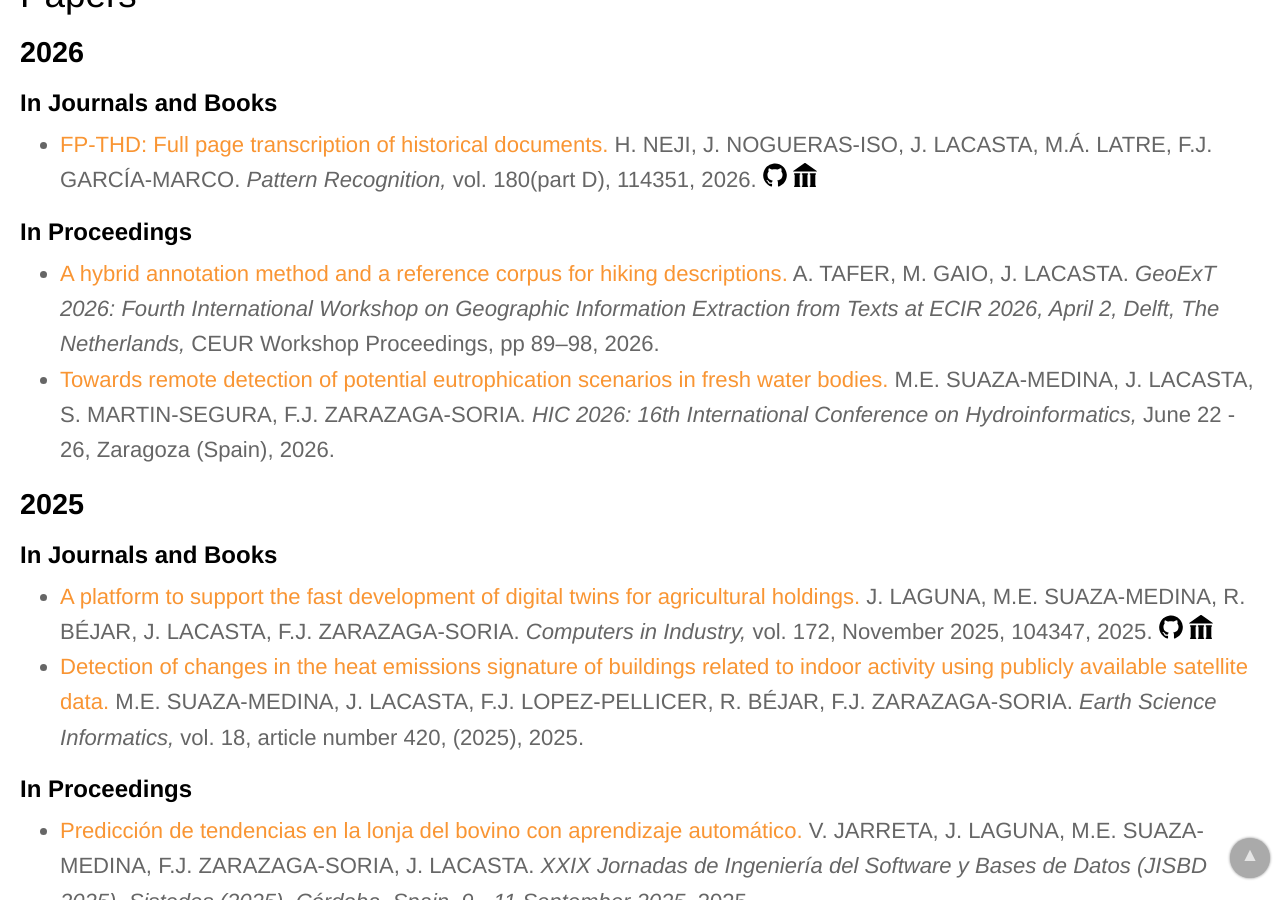
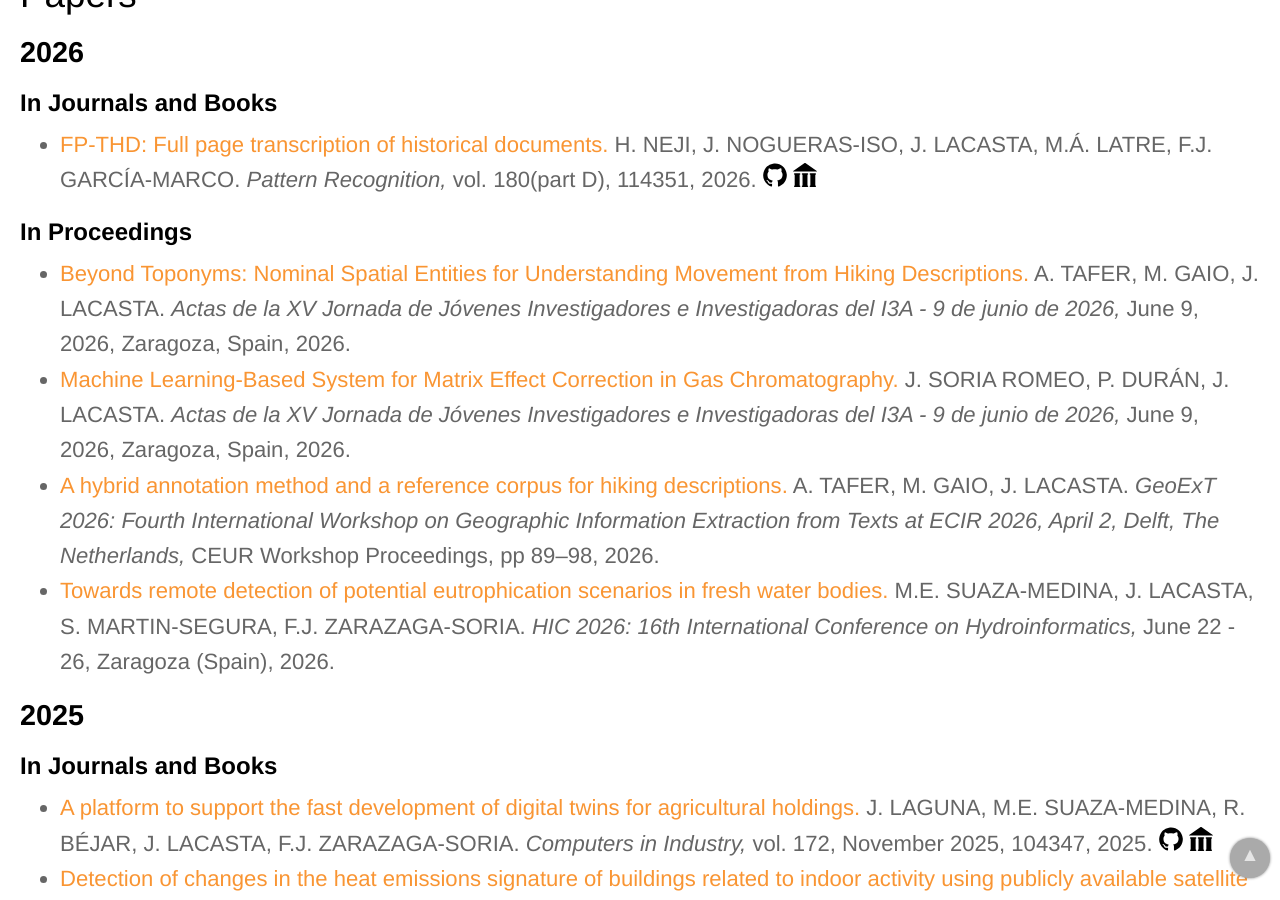
Before and after one commit to IAAA-Lab/IAAA-Lab.github.io, a Jekyll site: the page built from _staff/jlacasta.md, in a window 1280 px wide and 900 px high, scrolled down 907 px. Built offline with Jekyll 4.4.1, drawn with Linux system fonts in a browser that asks for light colours.

Commit message:
Update `papers.yml` with JJI-I3A 2026

```diff
--- a/_data/papers.yml
+++ b/_data/papers.yml
@@ -46,6 +46,30 @@
   year: 2026
   doi: 10.1016/j.eswa.2025.129822
   alt_pdf_url: https://zaguan.unizar.es/record/163973/files/texto_completo.pdf
+# -------------------
+- title: "Desafíos técnicos del uso de LLM on-device en el sector agrícola"
+  authors: F. JAVIER GONZÁLEZ-ONTAÑÓN, S. MARTIN-SEGURA, M.Á. LATRE, F.J. ZARAZAGA-SORIA
+  publication_conference: "Actas de la XV Jornada de Jóvenes Investigadores e Investigadoras del I3A - 9 de junio de 2026"
+  publication_detail: "June 9, 2026, Zaragoza, Spain"
+  year: 2026
+  doi: 10.26754/jji-i3a.202613282
+  url: https://papiro.unizar.es/ojs/index.php/jji3a/es/article/view/13282
+# -------------------
+- title: "Beyond Toponyms: Nominal Spatial Entities for Understanding Movement from Hiking Descriptions"
+  authors: A. TAFER, M. GAIO, J. LACASTA
+  publication_conference: "Actas de la XV Jornada de Jóvenes Investigadores e Investigadoras del I3A - 9 de junio de 2026"
+  publication_detail: "June 9, 2026, Zaragoza, Spain"
+  year: 2026
+  doi: 10.26754/jji-i3a.202613297
+  url: https://papiro.unizar.es/ojs/index.php/jji3a/es/article/view/13297
+# -------------------
+- title: "Machine Learning-Based System for Matrix Effect Correction in Gas Chromatography"
+  authors: J. SORIA ROMEO, P. DURÁN, J. LACASTA
+  publication_conference: "Actas de la XV Jornada de Jóvenes Investigadores e Investigadoras del I3A - 9 de junio de 2026"
+  publication_detail: "June 9, 2026, Zaragoza, Spain"
+  year: 2026
+  doi: 10.26754/jji-i3a.202613324
+  url: https://papiro.unizar.es/ojs/index.php/jji3a/es/article/view/13324
 # -------------------
 - title: "A comparison of generalised urban block 3D model variants considering attributes with an influence on urban analyses"
   authors: A. DOMÍNGUEZ-LAPEÑA, R. BÉJAR, A. RUIZ-VARONA
```
